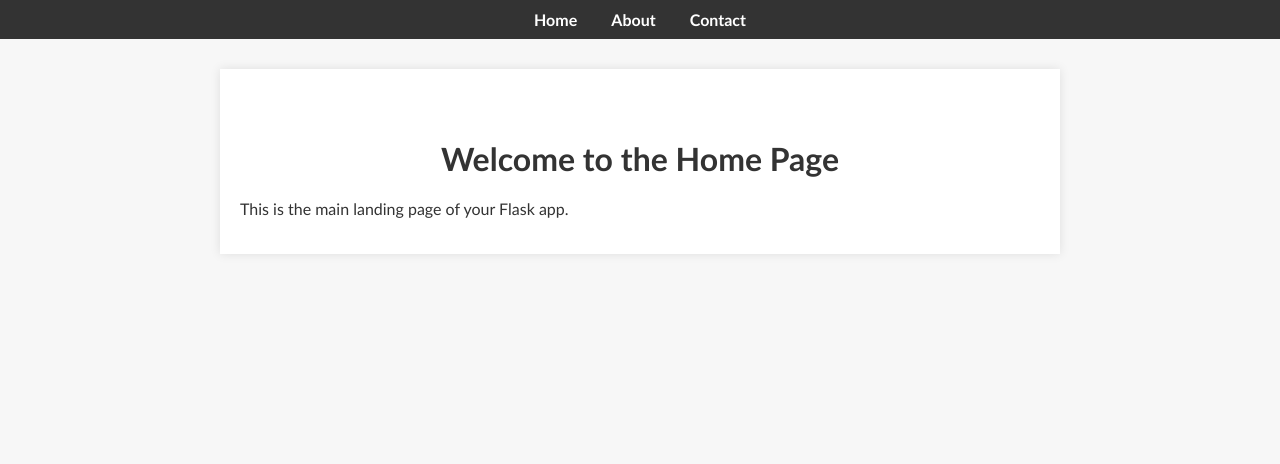
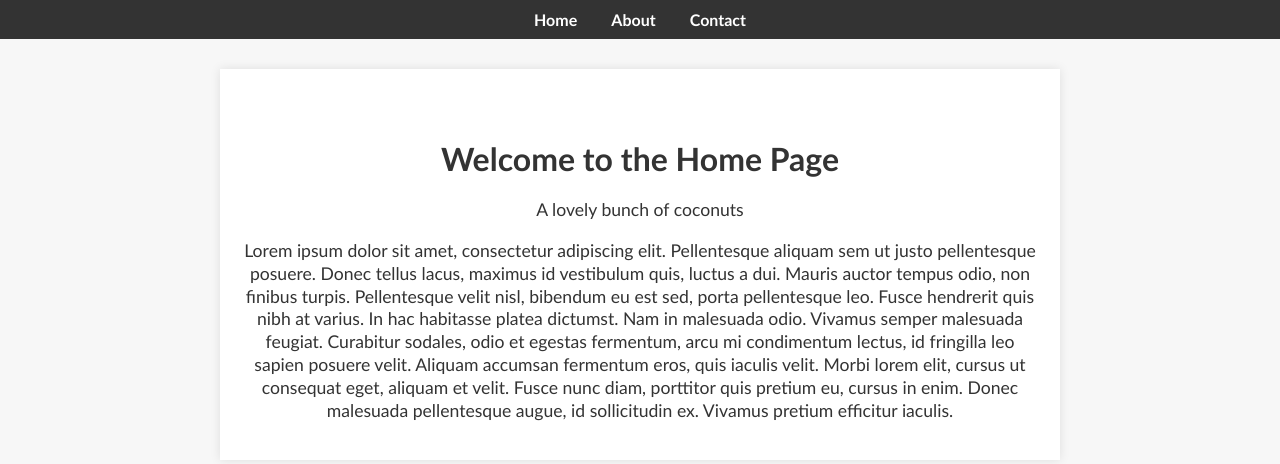
Before and after one commit to starmud/IT112, a Flask app: page / in a window 1280 px wide. Shown: the top 464 px of the page. Run offline with Flask 3, Linux system fonts and the light colour scheme.

Commit message:
update styles for paragraphs

```diff
--- a/flask_app/my_flask_app/static/style.css
+++ b/flask_app/my_flask_app/static/style.css
@@ -28,6 +28,12 @@ h1 {
     margin-top: 50px;
 }
 
+p {
+    font-size: 1.1em;
+    line-height: 1.3;
+    text-align: center;
+}
+
 .container {
     max-width: 800px;
     margin: auto;
--- a/flask_app/my_flask_app/templates/about.html
+++ b/flask_app/my_flask_app/templates/about.html
@@ -5,5 +5,6 @@
 
 {% block content %}
 <h1>About Us</h1>
-<p>We are learning how to use Flask with templates and styling.</p>
+<p>Welcome</p>
+<p>Lorem ipsum dolor sit amet, consectetur adipiscing elit. Pellentesque aliquam sem ut justo pellentesque posuere. Donec tellus lacus, maximus id vestibulum quis, luctus a dui. Mauris auctor tempus odio, non finibus turpis. Pellentesque velit nisl, bibendum eu est sed, porta pellentesque leo. Fusce hendrerit quis nibh at varius. In hac habitasse platea dictumst. Nam in malesuada odio. Vivamus semper malesuada feugiat. Curabitur sodales, odio et egestas fermentum, arcu mi condimentum lectus, id fringilla leo sapien posuere velit. Aliquam accumsan fermentum eros, quis iaculis velit. Morbi lorem elit, cursus ut consequat eget, aliquam et velit. Fusce nunc diam, porttitor quis pretium eu, cursus in enim. Donec malesuada pellentesque augue, id sollicitudin ex. Vivamus pretium efficitur iaculis. </p>
 {% endblock %}
--- a/flask_app/my_flask_app/templates/contact.html
+++ b/flask_app/my_flask_app/templates/contact.html
@@ -5,5 +5,6 @@
 
 {% block content %}
 <h1>Contact Page</h1>
-<p>You can reach us at contact@example.com.</p>
+<p>Reach out @ contact@example.com</p>
+<p>Lorem ipsum dolor sit amet, consectetur adipiscing elit. Pellentesque aliquam sem ut justo pellentesque posuere. Donec tellus lacus, maximus id vestibulum quis, luctus a dui. Mauris auctor tempus odio, non finibus turpis. Pellentesque velit nisl, bibendum eu est sed, porta pellentesque leo. Fusce hendrerit quis nibh at varius. In hac habitasse platea dictumst. Nam in malesuada odio. Vivamus semper malesuada feugiat. Curabitur sodales, odio et egestas fermentum, arcu mi condimentum lectus, id fringilla leo sapien posuere velit. Aliquam accumsan fermentum eros, quis iaculis velit. Morbi lorem elit, cursus ut consequat eget, aliquam et velit. Fusce nunc diam, porttitor quis pretium eu, cursus in enim. Donec malesuada pellentesque augue, id sollicitudin ex. Vivamus pretium efficitur iaculis. </p>
 {% endblock %}
--- a/flask_app/my_flask_app/templates/home.html
+++ b/flask_app/my_flask_app/templates/home.html
@@ -6,5 +6,6 @@
 
 {% block content %}
 <h1>Welcome to the Home Page</h1>
-<p>This is the main landing page of your Flask app.</p>
+<p>A lovely bunch of coconuts</p>
+<p>Lorem ipsum dolor sit amet, consectetur adipiscing elit. Pellentesque aliquam sem ut justo pellentesque posuere. Donec tellus lacus, maximus id vestibulum quis, luctus a dui. Mauris auctor tempus odio, non finibus turpis. Pellentesque velit nisl, bibendum eu est sed, porta pellentesque leo. Fusce hendrerit quis nibh at varius. In hac habitasse platea dictumst. Nam in malesuada odio. Vivamus semper malesuada feugiat. Curabitur sodales, odio et egestas fermentum, arcu mi condimentum lectus, id fringilla leo sapien posuere velit. Aliquam accumsan fermentum eros, quis iaculis velit. Morbi lorem elit, cursus ut consequat eget, aliquam et velit. Fusce nunc diam, porttitor quis pretium eu, cursus in enim. Donec malesuada pellentesque augue, id sollicitudin ex. Vivamus pretium efficitur iaculis. </p>
 {% endblock %}
```
Also changed, not shown: 2 other files.
